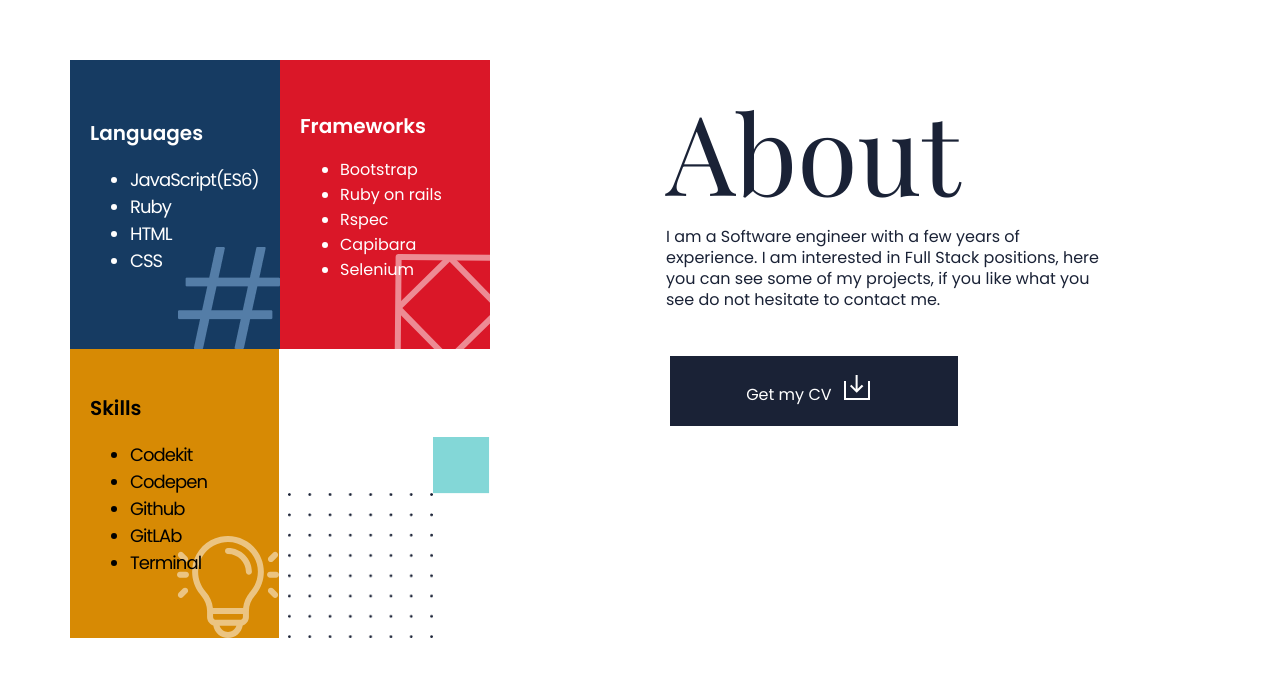
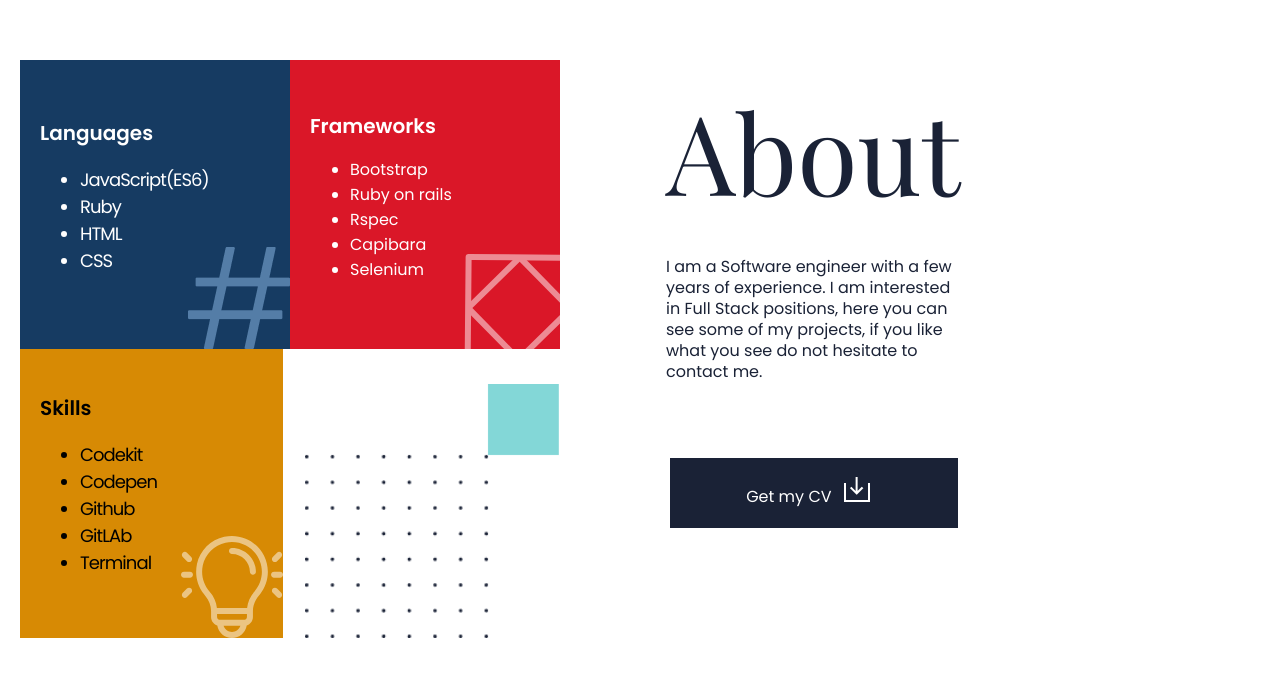
Before and after one commit to rivasbolinga/Portfolio, a website: page index.html in a window 1280 px wide. Shown: the part 2202-2878 px from the top of the page. Drawn offline with nearby package versions, Linux system fonts and the light colour scheme.

Commit message:
About me section changes in responsivness

```diff
--- a/style.css
+++ b/style.css
@@ -839,16 +839,15 @@
     flex-direction: column;
   }
 
+  .about-resume {
+    width: 86%;
+  }
+
   .about-title {
     font-weight: 400;
     font-size: 110px;
     line-height: 100%;
   }
-
-  .about-resume {
-    max-width: 70%;
-  }
-
   .get-my-cv-btn {
     margin-left: 30px;
     width: 250px;
@@ -1015,19 +1014,19 @@
     font-size: 14px;
     line-height: 21px;
     letter-spacing: -0.01em;
-
-  }
-
-  .about-me-section {
-    column-gap: 80px;
   }
 
   .about-me-info {
     margin-left: 50px;
+    gap: 30px;
   }
 
-  .cards {
-    margin-left: 50px;
+  .about-resume {
+    width: 46%;
+  }
+
+  .card {
+    width: 250px;
   }
 
   .project-section-title {
```
